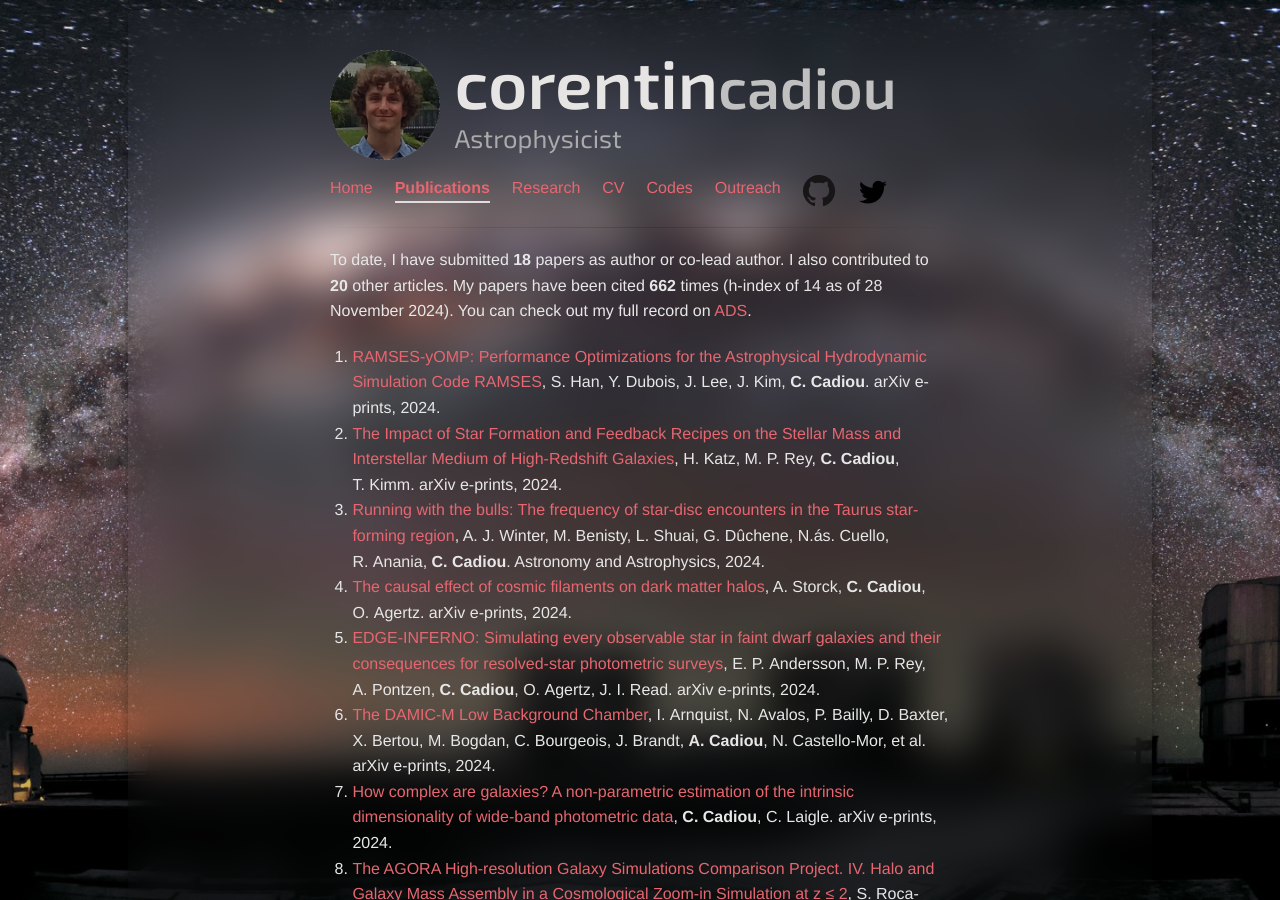
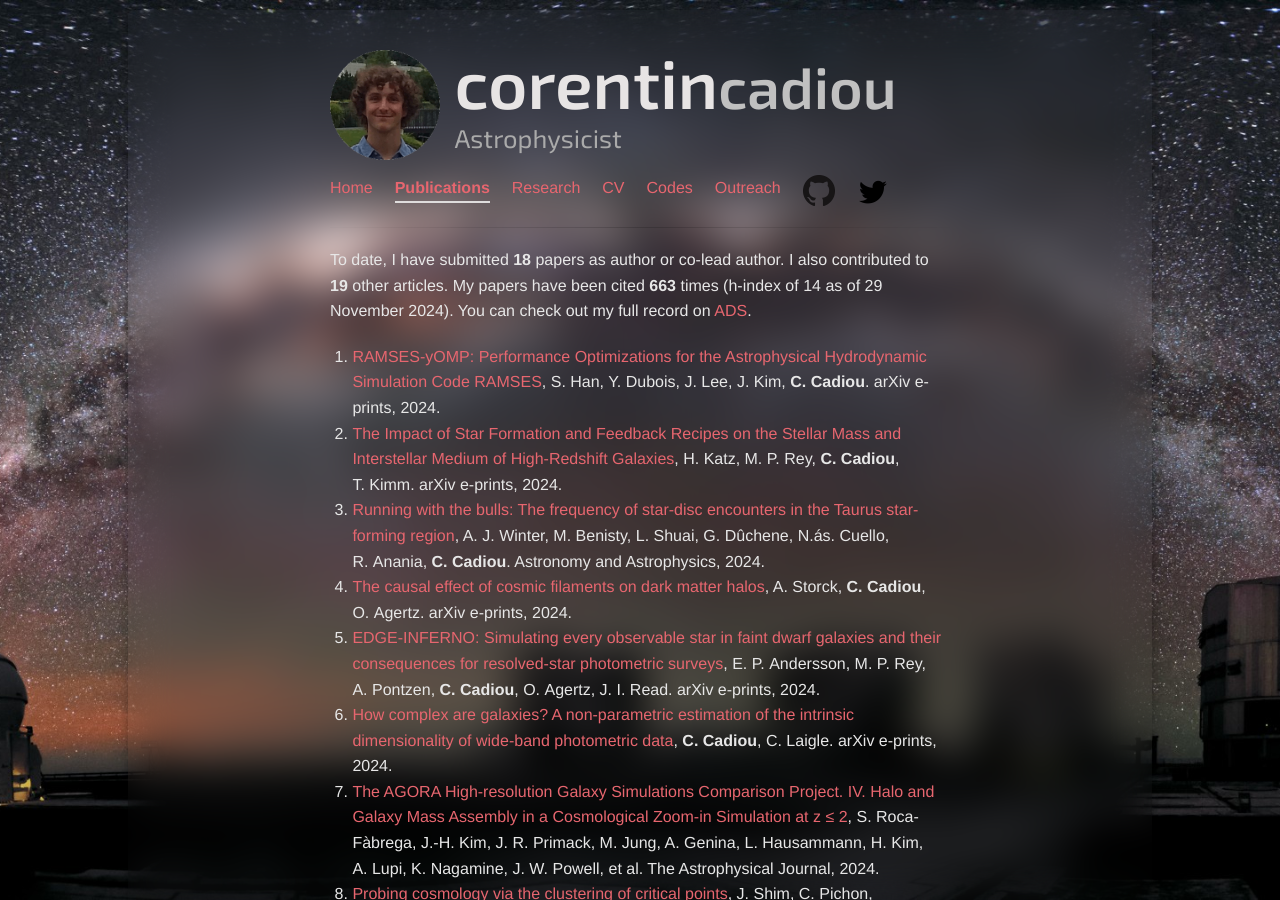
Before and after one commit to cphyc/cphyc.github.io, a Jekyll site: the page built from publications/index.html, in a window 1280 px wide and 900 px high. Built offline with Jekyll 4.4.1, drawn with Linux system fonts in a browser that asks for light colours; nearby versions of some CDN libraries.

Commit message:
chore: autopublish 2024-11-29T00:01:45Z

```diff
--- a/publications/index.html
+++ b/publications/index.html
@@ -7,8 +7,8 @@ description: My Publications
 
 <p>
   To date, I have submitted <b>18</b> papers as author or co-lead author.
-  I also contributed to <b>20</b> other articles.
-  My papers have been cited <b>662</b> times (h-index of 14 as of 28 November 2024).
+  I also contributed to <b>19</b> other articles.
+  My papers have been cited <b>663</b> times (h-index of 14 as of 29 November 2024).
   You can check out my full record on <a href="https://ui.adsabs.harvard.edu/search/q=((author%3A%22Cadiou%2C%20C%22))%20-bibstem%3A%22zndo%22%20collection%3Aastronomy&sort=date%20desc%2C%20bibcode%20desc&p_=0" target="_blank">ADS</a>.
 </p>
 <ol>
@@ -114,45 +114,6 @@ description: My Publications
 
 
       J. I.&nbsp;Read.
-
-    arXiv e-prints, 2024.
-  </li>
-
-  <li>
-    <a href="https://arxiv.org/abs/2407.17872">The DAMIC-M Low Background Chamber</a>,
-
-
-      I.&nbsp;Arnquist,
-
-
-      N.&nbsp;Avalos,
-
-
-      P.&nbsp;Bailly,
-
-
-      D.&nbsp;Baxter,
-
-
-      X.&nbsp;Bertou,
-
-
-      M.&nbsp;Bogdan,
-
-
-      C.&nbsp;Bourgeois,
-
-
-      J.&nbsp;Brandt,
-
-    <b>
-      A.&nbsp;Cadiou</b>,
-
-
-      N.&nbsp;Castello-Mor,
-
-
-      et al.
 
     arXiv e-prints, 2024.
   </li>
```
